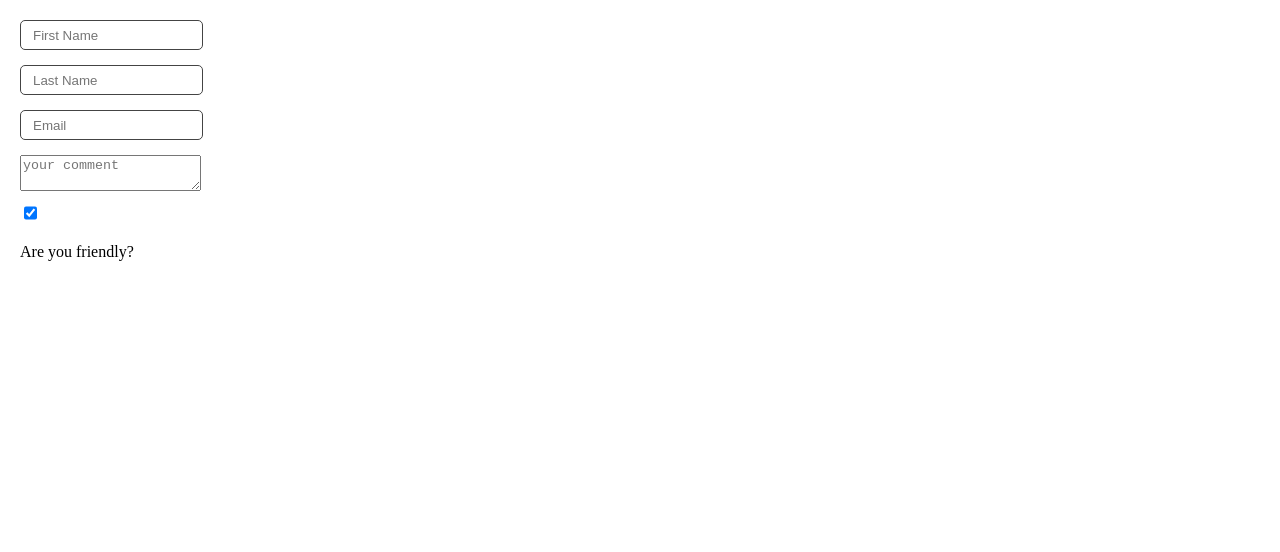
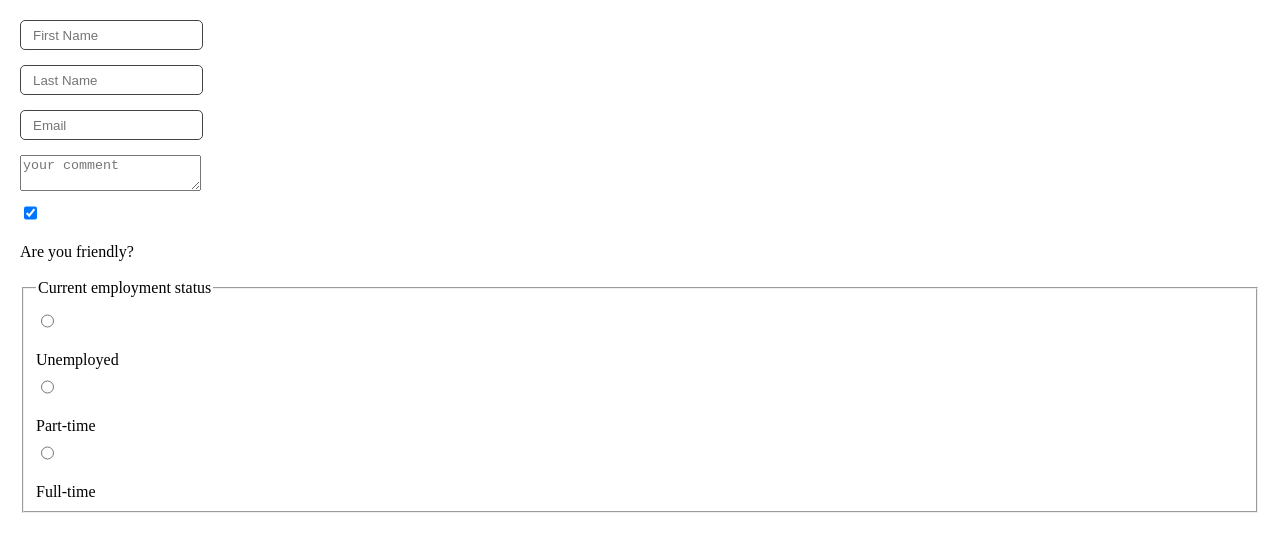
Before and after one commit to HarikaPenukonda/props-tutorial-2, a React (Create React App) app: page / in a window 1280 px wide. Shown: the top 552 px of the page. Built offline with nearby package versions, Linux system fonts and the light colour scheme.

Commit message:
radio buttons

```diff
--- a/src/react-forms/MyForm.js
+++ b/src/react-forms/MyForm.js
@@ -7,8 +7,9 @@ export default function MyForm(){
         email : "",
         comment : "",
         isFriendly : true,
+        employment: "",
     })
-   console.log(formData)
+   console.log(formData.employment)
 
     function handleChange(event){
         const {name,value,type,checked} = event.target
@@ -59,6 +60,43 @@ export default function MyForm(){
 
             />
             <label htmlFor="isFriendly">Are you friendly?</label>
+            <br/>
+            <br/>
+            <fieldset>
+                <legend>Current employment status</legend>
+                <input
+                    type="radio"
+                    id="unemployed"
+                    name="employment"
+                    value="unemployed"
+                    checked={formData.employment === "unemployed"}
+                    onChange={handleChange}
+
+                />
+                <label htmlFor="unemployed">Unemployed</label>
+                <br/>
+                <input
+                    type="radio"
+                    id="part-time"
+                    name="employment"
+                    value="part-time"
+                    checked={formData.employment === "part-time"}
+                    onChange={handleChange}
+
+                />
+                <label htmlFor="part-time">Part-time</label>
+                <br/>
+                <input
+                    type="radio"
+                    id="full-time"
+                    name="employment"
+                    value="full-time"
+                    checked={formData.employment === "full-time"}
+                    onChange={handleChange}
+                />
+                <label htmlFor="full-time">Full-time</label>
+                <br/>
+            </fieldset>
         </form>
         </div>
 
@@ -66,6 +104,35 @@ export default function MyForm(){
 }
 
 /*
+    Radio Buttons :
+        radio buttons are combination of checkboxes and text inputs.
+        each of these inputs will have its own unique values and this value is what will
+        actually get saved as the value is state, when this specific input is selected.
+
+        radio buttons are little different because we need to specify what value the state
+        should take on if the radio button is selected or checked. However, that means that
+        we cannot do controlled components in the same way that we did with our inputs by setting
+        the value equal to whatever the current value of state is but that doesn't mean we cannot
+        control these components, its just that radio buttons are controlled in the same way
+        that checkboxes are contolled.
+
+        if try to do checked={formData.employement} we run into a bug
+        when we are controlling the checked property we dont simply say checked={formData.employment} because
+        unlike a checkbox this is not a boolean value. we can make it a boolean value by checking
+        if checked={formData.employment === "unemployed"}
+
+        Now the react is in charge of controlling this input rather than the input having its
+        own html state
+
+        Initally when we hit refresh the value of formData.employment is an empty string
+        when i click unemployed, it runs the `onChange` which we have defined . we are pulling
+        name, type, value and checked and setting the formData, bringing in all the old data
+        now we are using name which we had set to employment as the key for our state that
+        we are updating and the type checkbox , in reality this is not checkbox  its a radio
+        so it skips the checked value and instead uses this value inside <input/> that
+        we defined, when we change state react re-renders our form, it checks to see if the
+        current formData.employment === `unemployed` when we check it becomes a true statement
+        and therefore checked is true
 
     Best practice:
 
```
